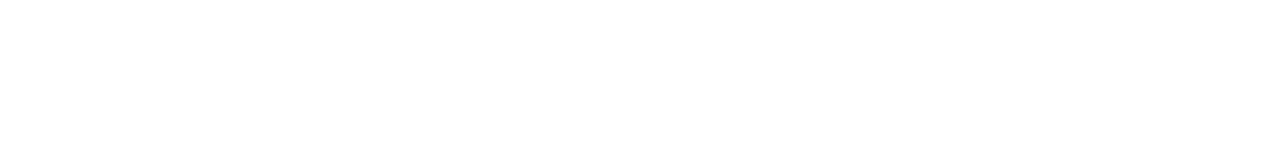
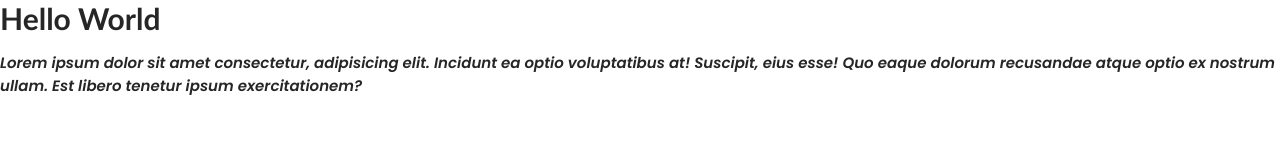
Before and after one commit to ridoy113/sass-project, a plain HTML site: page index.html in a window 1280 px wide. Drawn offline with Linux system fonts and the light colour scheme.

Commit message:
add some dynamic scss class

```diff
--- a/index.html
+++ b/index.html
@@ -5,8 +5,15 @@
     <meta http-equiv="X-UA-Compatible" content="IE=edge">
     <meta name="viewport" content="width=device-width, initial-scale=1.0">
     <title>SASS PROJECT</title>
+    <link rel="preconnect" href="https://fonts.googleapis.com">
+<link rel="preconnect" href="https://fonts.gstatic.com" crossorigin>
+<link href="https://fonts.googleapis.com/css2?family=Poppins:ital,wght@1,600&display=swap" rel="stylesheet">
+
+<link rel="stylesheet" href="scss/style.css">
+
 </head>
 <body>
-
+    <h1>Hello World</h1>
+    Lorem ipsum dolor sit amet consectetur, adipisicing elit. Incidunt ea optio voluptatibus at! Suscipit, eius esse! Quo eaque dolorum recusandae atque optio ex nostrum ullam. Est libero tenetur ipsum exercitationem?
 </body>
 </html>
--- a/scss/style.scss
+++ b/scss/style.scss
@@ -3,3 +3,26 @@
     margin: 0;
     padding: 0;
 }
+
+$fontPrimary : 'Poppins', sans-serif;
+$primaryColor: #f3a683;
+$secondaryColor: #f7d794;
+$textColor: #262626;
+$textWhite: #ffffff;
+$secondaryFont: 'Gill Sans', 'Gill Sans MT', Calibri, 'Trebuchet MS', sans-serif;
+
+
+body{
+    color: #262626;
+    font-size: 15px;
+    font-family: $fontPrimary;
+    font-weight: 1.5em;
+}
+h1, h2, h3, h4, h5{
+    font-family: $secondaryFont;
+    margin: 0 0 15px;
+}
+p{
+    font-family: $fontPrimary;
+    margin: 0 0 15px;
+}
```
Also changed, not shown: scss/style.css (added), 1 other file.
